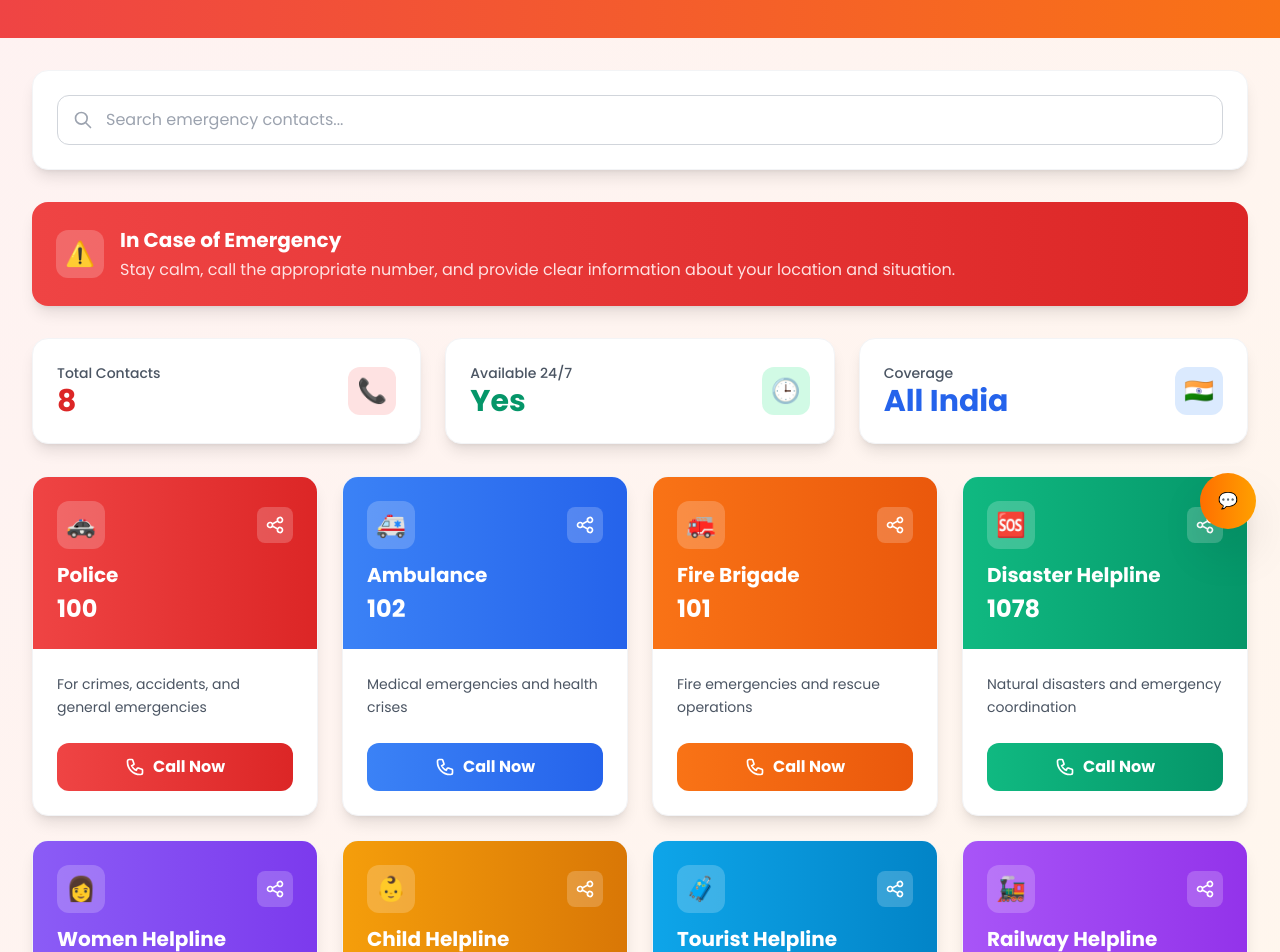
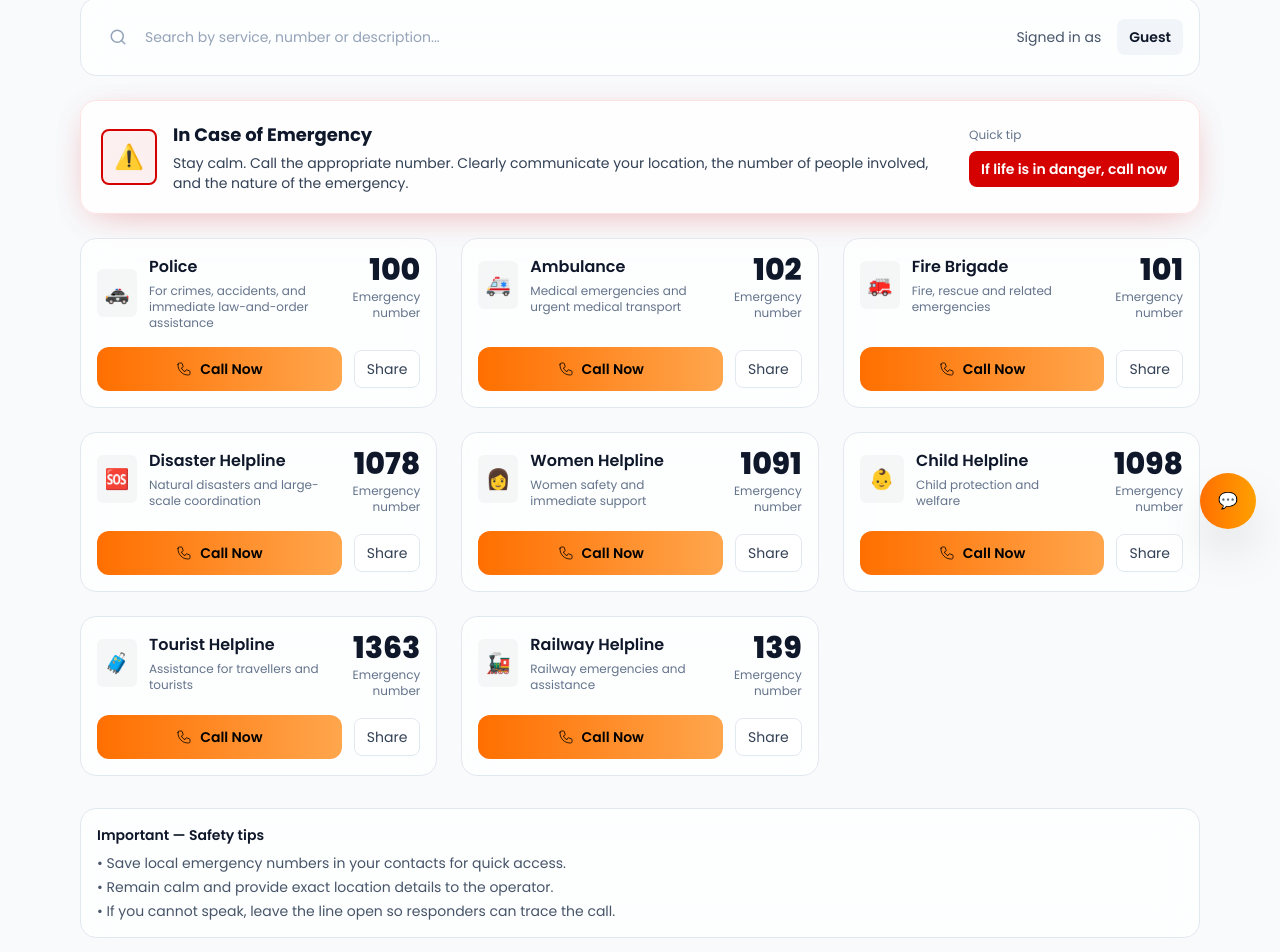
Before and after one commit to simplychiragk/aapda-setu, a React (Vite) app: page /contacts in a window 1280 px wide. Shown: the part 247-1199 px from the top of the page. Built offline with nearby package versions, Linux system fonts and the light colour scheme.

Commit message:
Update EmergencyContacts.jsx

```diff
--- a/src/pages/EmergencyContacts.jsx
+++ b/src/pages/EmergencyContacts.jsx
@@ -1,268 +1,214 @@
-import React, { useState, useEffect } from "react";
+import React, { useEffect, useMemo, useState } from "react";
+
+// EmergencyContacts.jsx
+// Refactored: "National Emergency Directory" — serious, professional, theme-aware, glassmorphism
+
+const CONTACTS = [
+  { name: "Police", number: "100", color: "#D50000", icon: "🚓", description: "For crimes, accidents, and immediate law-and-order assistance" },
+  { name: "Ambulance", number: "102", color: "#0EA5E9", icon: "🚑", description: "Medical emergencies and urgent medical transport" },
+  { name: "Fire Brigade", number: "101", color: "#F97316", icon: "🚒", description: "Fire, rescue and related emergencies" },
+  { name: "Disaster Helpline", number: "1078", color: "#059669", icon: "🆘", description: "Natural disasters and large-scale coordination" },
+  { name: "Women Helpline", number: "1091", color: "#7C3AED", icon: "👩", description: "Women safety and immediate support" },
+  { name: "Child Helpline", number: "1098", color: "#D97706", icon: "👶", description: "Child protection and welfare" },
+  { name: "Tourist Helpline", number: "1363", color: "#0284C7", icon: "🧳", description: "Assistance for travellers and tourists" },
+  { name: "Railway Helpline", number: "139", color: "#7C3AED", icon: "🚂", description: "Railway emergencies and assistance" }
+];
+
+const ACCENT_ORANGE = "#FF6F00"; // primary call-to-action color
+const ALERT_RED = "#D50000"; // emergency banner color
 
 export default function EmergencyContacts() {
-  const [username, setUsername] = useState(localStorage.getItem("username") || "Guest");
-  const [searchTerm, setSearchTerm] = useState("");
+  const [username, setUsername] = useState(() => localStorage.getItem("username") || "Guest");
+  const [query, setQuery] = useState("");
 
   useEffect(() => {
-    const storedName = localStorage.getItem("username");
-    if (storedName) {
-      setUsername(storedName);
-    }
+    const stored = localStorage.getItem("username");
+    if (stored) setUsername(stored);
   }, []);
 
-  const contacts = [
-    {
-      name: "Police",
-      number: "100",
-      color: "#dc2626",
-      gradient: "from-red-500 to-red-600",
-      icon: "🚓",
-      description: "For crimes, accidents, and general emergencies"
-    },
-    {
-      name: "Ambulance",
-      number: "102",
-      color: "#2563eb",
-      gradient: "from-blue-500 to-blue-600",
-      icon: "🚑",
-      description: "Medical emergencies and health crises"
-    },
-    {
-      name: "Fire Brigade",
-      number: "101",
-      color: "#f97316",
-      gradient: "from-orange-500 to-orange-600",
-      icon: "🚒",
-      description: "Fire emergencies and rescue operations"
-    },
-    {
-      name: "Disaster Helpline",
-      number: "1078",
-      color: "#059669",
-      gradient: "from-emerald-500 to-emerald-600",
-      icon: "🆘",
-      description: "Natural disasters and emergency coordination"
-    },
-    {
-      name: "Women Helpline",
-      number: "1091",
-      color: "#7c3aed",
-      gradient: "from-violet-500 to-violet-600",
-      icon: "👩",
-      description: "Women safety and domestic violence support"
-    },
-    {
-      name: "Child Helpline",
-      number: "1098",
-      color: "#d97706",
-      gradient: "from-amber-500 to-amber-600",
-      icon: "👶",
-      description: "Child protection and welfare services"
-    },
-    {
-      name: "Tourist Helpline",
-      number: "1363",
-      color: "#0ea5e9",
-      gradient: "from-sky-500 to-sky-600",
-      icon: "🧳",
-      description: "Tourist assistance and travel emergencies"
-    },
-    {
-      name: "Railway Helpline",
-      number: "139",
-      color: "#8b5cf6",
-      gradient: "from-purple-500 to-purple-600",
-      icon: "🚂",
-      description: "Railway emergencies and inquiries"
-    },
-  ];
+  const filtered = useMemo(() => {
+    const q = query.trim().toLowerCase();
+    if (!q) return CONTACTS;
+    return CONTACTS.filter(c =>
+      c.name.toLowerCase().includes(q) ||
+      c.number.includes(q) ||
+      c.description.toLowerCase().includes(q)
+    );
+  }, [query]);
 
-  const filteredContacts = contacts.filter(contact =>
-    contact.name.toLowerCase().includes(searchTerm.toLowerCase()) ||
-    contact.number.includes(searchTerm) ||
-    contact.description.toLowerCase().includes(searchTerm.toLowerCase())
-  );
-
-  const handleCall = (number) => {
-    window.location.href = `tel:${number}`;
+  const handleCall = (num) => {
+    // use tel: link — mobile devices will prompt call
+    window.location.href = `tel:${num}`;
   };
 
   const handleShare = async (contact) => {
-    const text = `Emergency Contact: ${contact.name}\nNumber: ${contact.number}\nDescription: ${contact.description}\n— via Aapda Setu`;
+    const text = `${contact.name} — ${contact.number}\n${contact.description}`;
     try {
       if (navigator.share) {
-        await navigator.share({ title: contact.name, text });
+        await navigator.share({ title: `${contact.name} (Emergency)`, text });
+      } else if (navigator.clipboard) {
+        await navigator.clipboard.writeText(text);
+        alert("Contact copied to clipboard");
       } else {
-        await navigator.clipboard.writeText(text);
-        alert("Contact details copied to clipboard!");
+        alert(text);
       }
-    } catch (error) {
-      console.error("Error sharing:", error);
+    } catch (e) {
+      console.error("share failed", e);
     }
   };
 
   return (
-    <div className="min-h-screen bg-gradient-to-br from-red-50 to-orange-50">
-      {/* Header */}
-      <div className="bg-gradient-to-r from-red-500 to-orange-500 text-white">
-        <div className="max-w-7xl mx-auto px-4 sm:px-6 lg:px-8 py-12">
-          <div className="text-center">
-            <h1 className="text-4xl font-bold mb-4">📞 Emergency Contacts</h1>
-            <p className="text-xl text-red-100 max-w-2xl mx-auto">
-              Quick access to essential emergency services across India
-            </p>
-            <div className="mt-4 text-red-100">
-              <span className="font-semibold">Hello, {username}!</span> Stay safe and prepared 🙏
+    <div className="min-h-screen bg-slate-50 dark:bg-[#212121] text-slate-900 dark:text-white py-6">
+      <div className="max-w-6xl mx-auto px-4">
+        {/* Header */}
+        <header className="rounded-2xl overflow-hidden mb-6">
+          <div className="w-full px-6 py-8" style={{ background: '#0D47A1' }}>
+            <div className="max-w-4xl mx-auto text-center">
+              <h1 className="text-2xl md:text-3xl font-extrabold text-white">National Emergency Directory</h1>
+              <p className="text-white/90 mt-2">Quick access to verified emergency numbers — stay calm, call fast.</p>
             </div>
           </div>
-        </div>
-      </div>
+        </header>
 
-      <div className="max-w-7xl mx-auto px-4 sm:px-6 lg:px-8 py-8">
-        {/* Search */}
-        <div className="bg-white rounded-2xl shadow-lg border border-gray-100 p-6 mb-8">
-          <div className="relative">
-            <input
-              type="text"
-              placeholder="Search emergency contacts..."
-              value={searchTerm}
-              onChange={(e) => setSearchTerm(e.target.value)}
-              className="w-full pl-12 pr-4 py-3 border border-gray-300 rounded-xl focus:ring-2 focus:ring-red-500 focus:border-transparent outline-none transition-all"
-            />
-            <div className="absolute left-4 top-1/2 transform -translate-y-1/2 text-gray-400">
-              <svg className="w-5 h-5" fill="none" stroke="currentColor" viewBox="0 0 24 24">
-                <path strokeLinecap="round" strokeLinejoin="round" strokeWidth={2} d="M21 21l-6-6m2-5a7 7 0 11-14 0 7 7 0 0114 0z" />
-              </svg>
+        {/* Search + username */}
+        <div className="mb-6">
+          <div className={
+            "rounded-2xl p-4 flex flex-col md:flex-row items-center gap-4 " +
+            "bg-white/70 border border-slate-200 backdrop-blur-xl dark:bg-gray-800/50 dark:backdrop-blur-xl dark:border dark:border-slate-700"
+          }>
+            <div className="flex-1 w-full">
+              <label htmlFor="ec-search" className="sr-only">Search emergency contacts</label>
+              <div className="relative">
+                <input
+                  id="ec-search"
+                  value={query}
+                  onChange={(e) => setQuery(e.target.value)}
+                  placeholder="Search by service, number or description..."
+                  className="w-full rounded-xl py-3 pl-12 pr-4 text-sm outline-none bg-transparent text-slate-900 dark:text-white placeholder:text-slate-400 dark:placeholder:text-slate-500"
+                  aria-label="Search emergency contacts"
+                />
+                <div className="absolute left-3 top-1/2 -translate-y-1/2 text-slate-400 dark:text-slate-500">
+                  <svg width="18" height="18" viewBox="0 0 24 24" fill="none"><path d="M21 21l-4.35-4.35" stroke="currentColor" strokeWidth="2" strokeLinecap="round" strokeLinejoin="round"/><path d="M11 19a8 8 0 100-16 8 8 0 000 16z" stroke="currentColor" strokeWidth="2" strokeLinecap="round" strokeLinejoin="round"/></svg>
+                </div>
+              </div>
+            </div>
+
+            <div className="flex items-center gap-4">
+              <div className="text-sm text-slate-600 dark:text-slate-400">Signed in as</div>
+              <div className="px-3 py-2 rounded-lg bg-slate-100 dark:bg-[rgba(255,255,255,0.03)] text-sm font-semibold">{username}</div>
             </div>
           </div>
         </div>
 
-        {/* Emergency Banner */}
-        <div className="bg-gradient-to-r from-red-500 to-red-600 text-white rounded-2xl p-6 mb-8 shadow-lg">
-          <div className="flex items-center space-x-4">
-            <div className="w-12 h-12 bg-white/20 rounded-xl flex items-center justify-center">
-              <span className="text-2xl">⚠️</span>
-            </div>
-            <div>
-              <h3 className="text-xl font-bold mb-1">In Case of Emergency</h3>
-              <p className="text-red-100">Stay calm, call the appropriate number, and provide clear information about your location and situation.</p>
-            </div>
-          </div>
-        </div>
-
-        {/* Stats */}
-        <div className="grid grid-cols-1 md:grid-cols-3 gap-6 mb-8">
-          <div className="bg-white rounded-2xl p-6 shadow-lg border border-gray-100">
-            <div className="flex items-center justify-between">
-              <div>
-                <p className="text-sm font-medium text-gray-600">Total Contacts</p>
-                <p className="text-3xl font-bold text-red-600">{contacts.length}</p>
-              </div>
-              <div className="w-12 h-12 bg-red-100 rounded-xl flex items-center justify-center">
-                <span className="text-2xl">📞</span>
+        {/* Emergency Banner (glass + alert red border/glow) */}
+        <section className="mb-6">
+          <div className="relative">
+            <div className={
+              "rounded-2xl p-5 " +
+              "bg-white/80 border border-red-100 backdrop-blur-xl dark:bg-gray-800/50 dark:backdrop-blur-xl dark:border-slate-700"
+            } style={{ boxShadow: '0 8px 30px rgba(213,0,0,0.08)' }}>
+              <div className="flex flex-col md:flex-row items-start md:items-center gap-4">
+                <div className="flex-shrink-0 w-14 h-14 rounded-lg flex items-center justify-center" style={{ background: 'rgba(213,0,0,0.06)', border: `2px solid ${ALERT_RED}` }}>
+                  <span className="text-2xl">⚠️</span>
+                </div>
+                <div className="flex-1">
+                  <h2 className="text-lg font-bold dark:text-white">In Case of Emergency</h2>
+                  <p className="mt-1 text-sm text-slate-700 dark:text-slate-300">Stay calm. Call the appropriate number. Clearly communicate your location, the number of people involved, and the nature of the emergency.</p>
+                </div>
+                <div className="flex-shrink-0">
+                  <div className="text-xs text-slate-500 dark:text-slate-400 mb-2">Quick tip</div>
+                  <div className="px-3 py-2 rounded-lg font-semibold text-sm" style={{ background: ALERT_RED, color: '#fff' }}>If life is in danger, call now</div>
+                </div>
               </div>
             </div>
+            {/* red glow ring - dark mode stronger */}
+            <div aria-hidden className="pointer-events-none absolute inset-0 rounded-2xl" style={{ boxShadow: '0 8px 40px -20px rgba(213,0,0,0.35)' }} />
           </div>
+        </section>
 
-          <div className="bg-white rounded-2xl p-6 shadow-lg border border-gray-100">
-            <div className="flex items-center justify-between">
-              <div>
-                <p className="text-sm font-medium text-gray-600">Available 24/7</p>
-                <p className="text-3xl font-bold text-emerald-600">Yes</p>
-              </div>
-              <div className="w-12 h-12 bg-emerald-100 rounded-xl flex items-center justify-center">
-                <span className="text-2xl">🕒</span>
-              </div>
-            </div>
-          </div>
+        {/* Contacts grid — uniform glass cards */}
+        <section>
+          <div className="grid grid-cols-1 sm:grid-cols-2 lg:grid-cols-3 gap-6">
+            {filtered.map((c) => (
+              <article
+                key={c.number}
+                className={
+                  "rounded-2xl p-4 flex flex-col justify-between h-full " +
+                  "bg-white/70 border border-slate-200 backdrop-blur-xl dark:bg-gray-800/50 dark:backdrop-blur-xl dark:border dark:border-slate-700"
+                }
+                role="region"
+                aria-label={`${c.name} contact`}
+              >
+                <div>
+                  <div className="flex items-start justify-between">
+                    <div className="flex items-center gap-3">
+                      <div className="w-12 h-12 rounded-md flex items-center justify-center" style={{ background: 'rgba(0,0,0,0.03)' }}>
+                        {/* colored icon circle (icon retains color) */}
+                        <div style={{ width: 40, height: 40, borderRadius: 8, display: 'flex', alignItems: 'center', justifyContent: 'center', background: 'transparent' }}>
+                          <span style={{ fontSize: 20 }}>{c.icon}</span>
+                        </div>
+                      </div>
+                      <div>
+                        <h3 className="text-base font-semibold dark:text-white">{c.name}</h3>
+                        <p className="text-xs text-slate-500 dark:text-slate-400 mt-1">{c.description}</p>
+                      </div>
+                    </div>
 
-          <div className="bg-white rounded-2xl p-6 shadow-lg border border-gray-100">
-            <div className="flex items-center justify-between">
-              <div>
-                <p className="text-sm font-medium text-gray-600">Coverage</p>
-                <p className="text-3xl font-bold text-blue-600">All India</p>
-              </div>
-              <div className="w-12 h-12 bg-blue-100 rounded-xl flex items-center justify-center">
-                <span className="text-2xl">🇮🇳</span>
-              </div>
-            </div>
-          </div>
-        </div>
-
-        {/* Contacts Grid */}
-        {filteredContacts.length === 0 ? (
-          <div className="text-center py-12">
-            <div className="w-24 h-24 bg-gray-100 rounded-full flex items-center justify-center mx-auto mb-4">
-              <span className="text-4xl">🔍</span>
-            </div>
-            <h3 className="text-xl font-semibold text-gray-900 mb-2">No contacts found</h3>
-            <p className="text-gray-600">Try adjusting your search criteria.</p>
-          </div>
-        ) : (
-          <div className="grid grid-cols-1 md:grid-cols-2 lg:grid-cols-3 xl:grid-cols-4 gap-6">
-            {filteredContacts.map((contact) => (
-              <div
-                key={contact.name}
-                className="group bg-white rounded-2xl shadow-lg border border-gray-100 overflow-hidden hover:shadow-2xl transition-all duration-300 hover:-translate-y-2"
-              >
-                {/* Header */}
-                <div className={`bg-gradient-to-r ${contact.gradient} p-6 text-white`}>
-                  <div className="flex items-center justify-between mb-3">
-                    <div className="w-12 h-12 bg-white/20 rounded-xl flex items-center justify-center">
-                      <span className="text-2xl">{contact.icon}</span>
+                    <div className="text-right">
+                      <div className="text-3xl font-extrabold leading-none dark:text-white">{c.number}</div>
+                      <div className="text-xs text-slate-500 dark:text-slate-400 mt-1">Emergency number</div>
                     </div>
-                    <button
-                      onClick={() => handleShare(contact)}
-                      className="p-2 bg-white/20 rounded-lg hover:bg-white/30 transition-colors"
-                    >
-                      <svg className="w-5 h-5" fill="none" stroke="currentColor" viewBox="0 0 24 24">
-                        <path strokeLinecap="round" strokeLinejoin="round" strokeWidth={2} d="M8.684 13.342C8.886 12.938 9 12.482 9 12c0-.482-.114-.938-.316-1.342m0 2.684a3 3 0 110-2.684m0 2.684l6.632 3.316m-6.632-6l6.632-3.316m0 0a3 3 0 105.367-2.684 3 3 0 00-5.367 2.684zm0 9.316a3 3 0 105.367 2.684 3 3 0 00-5.367-2.684z" />
-                      </svg>
-                    </button>
                   </div>
-                  <h3 className="text-xl font-bold mb-1">{contact.name}</h3>
-                  <div className="text-2xl font-bold">{contact.number}</div>
                 </div>
 
-                {/* Content */}
-                <div className="p-6">
-                  <p className="text-gray-600 text-sm leading-relaxed mb-6">
-                    {contact.description}
-                  </p>
-
+                <div className="mt-4 flex items-center gap-3">
                   <button
-                    onClick={() => handleCall(contact.number)}
-                    className={`w-full bg-gradient-to-r ${contact.gradient} text-white py-3 rounded-xl font-bold hover:shadow-lg transition-all duration-200 flex items-center justify-center space-x-2 group-hover:scale-105`}
+                    onClick={() => handleCall(c.number)}
+                    className="flex-1 inline-flex items-center justify-center gap-2 py-3 rounded-xl font-semibold text-sm"
+                    style={{
+                      background: `linear-gradient(90deg, ${ACCENT_ORANGE}, #FFA64D)`,
+                      color: '#000'
+                    }}
+                    aria-label={`Call ${c.name} at ${c.number}`}
                   >
-                    <svg className="w-5 h-5" fill="none" stroke="currentColor" viewBox="0 0 24 24">
-                      <path strokeLinecap="round" strokeLinejoin="round" strokeWidth={2} d="M3 5a2 2 0 012-2h3.28a1 1 0 01.948.684l1.498 4.493a1 1 0 01-.502 1.21l-2.257 1.13a11.042 11.042 0 005.516 5.516l1.13-2.257a1 1 0 011.21-.502l4.493 1.498a1 1 0 01.684.949V19a2 2 0 01-2 2h-1C9.716 21 3 14.284 3 6V5z" />
+                    <svg className="w-4 h-4" viewBox="0 0 24 24" fill="none" xmlns="http://www.w3.org/2000/svg" aria-hidden>
+                      <path d="M3 5a2 2 0 012-2h3.28a1 1 0 01.948.684l1.498 4.493a1 1 0 01-.502 1.21l-2.257 1.13a11.042 11.042 0 005.516 5.516l1.13-2.257a1 1 0 011.21-.502l4.493 1.498a1 1 0 01.684.949V19a2 2 0 01-2 2h-1C9.716 21 3 14.284 3 6V5z" stroke="currentColor" strokeWidth="1.2" strokeLinecap="round" strokeLinejoin="round" />
                     </svg>
                     <span>Call Now</span>
                   </button>
+
+                  <button
+                    onClick={() => handleShare(c)}
+                    className="px-3 py-2 rounded-lg border border-slate-200 dark:border-slate-700 text-sm text-slate-700 dark:text-slate-300 bg-white/60 dark:bg-[rgba(255,255,255,0.03)]"
+                    aria-label={`Share ${c.name} contact`}
+                  >
+                    Share
+                  </button>
                 </div>
-              </div>
+              </article>
             ))}
           </div>
-        )}
 
-        {/* Important Notes */}
-        <div className="mt-12 bg-amber-50 border border-amber-200 rounded-2xl p-6">
-          <div className="flex items-start space-x-4">
-            <div className="w-12 h-12 bg-amber-100 rounded-xl flex items-center justify-center flex-shrink-0">
-              <span className="text-2xl">💡</span>
+          {filtered.length === 0 && (
+            <div className="mt-8 rounded-2xl p-6 bg-white/70 border border-slate-200 backdrop-blur-xl dark:bg-gray-800/50 dark:backdrop-blur-xl dark:border dark:border-slate-700 text-center">
+              <p className="text-sm text-slate-600 dark:text-slate-400">No matching contacts. Try searching for service name or number.</p>
             </div>
-            <div>
-              <h3 className="text-lg font-semibold text-amber-900 mb-2">Important Tips</h3>
-              <ul className="text-amber-800 space-y-1 text-sm">
-                <li>• Keep your phone charged and these numbers saved in your contacts</li>
-                <li>• Provide clear information about your location and the nature of emergency</li>
-                <li>• Stay calm and follow the operator's instructions</li>
-                <li>• For medical emergencies, mention if the person is conscious and breathing</li>
-              </ul>
-            </div>
+          )}
+        </section>
+
+        {/* Footer notes */}
+        <footer className="mt-8">
+          <div className={
+            "rounded-2xl p-4 bg-white/70 border border-slate-200 backdrop-blur-xl dark:bg-gray-800/50 dark:backdrop-blur-xl dark:border dark:border-slate-700"
+          }>
+            <h4 className="text-sm font-semibold dark:text-white">Important — Safety tips</h4>
+            <ul className="mt-2 text-sm text-slate-600 dark:text-slate-400 space-y-1">
+              <li>• Save local emergency numbers in your contacts for quick access.</li>
+              <li>• Remain calm and provide exact location details to the operator.</li>
+              <li>• If you cannot speak, leave the line open so responders can trace the call.</li>
+            </ul>
           </div>
-        </div>
+        </footer>
       </div>
     </div>
   );
```
